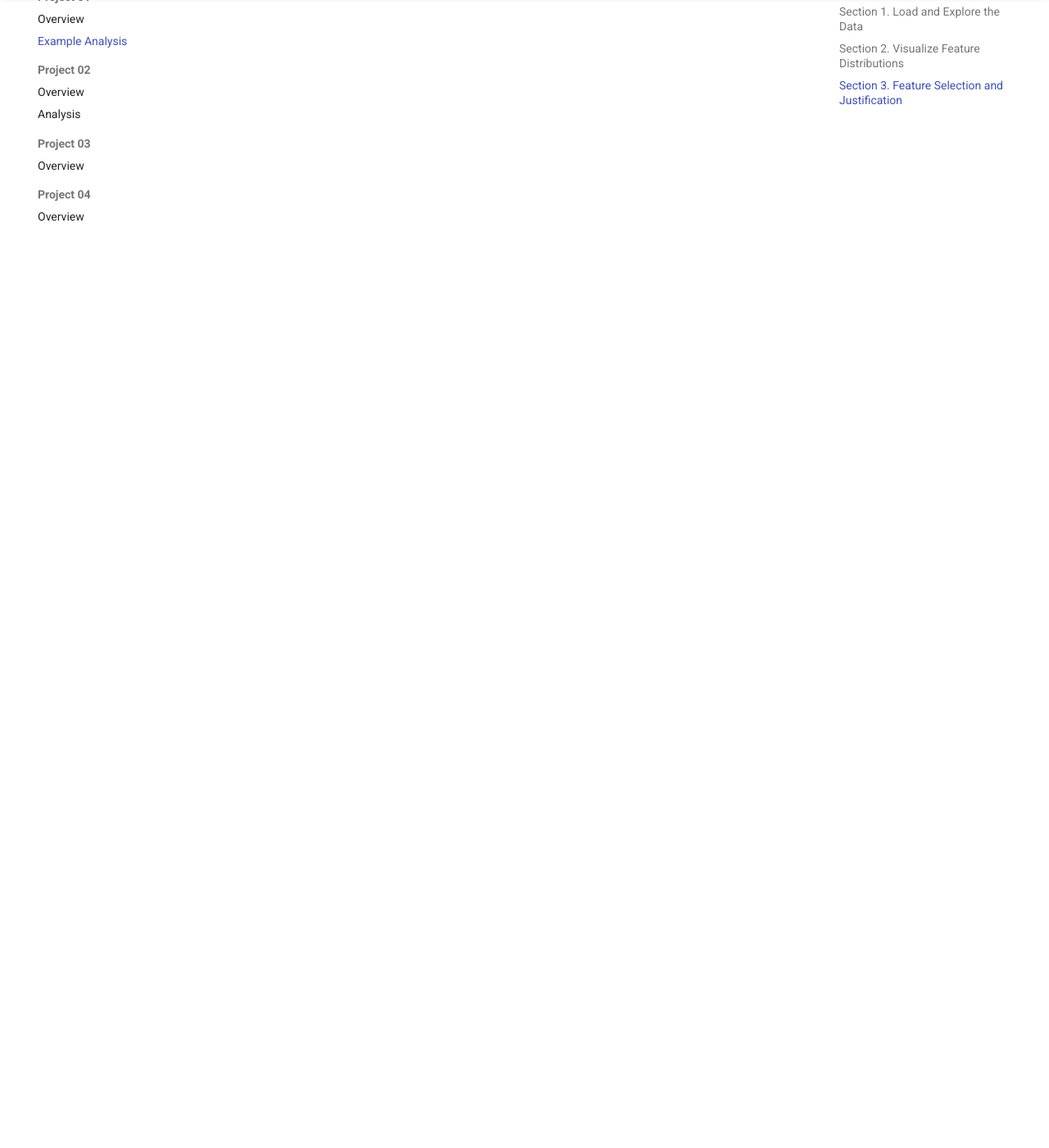
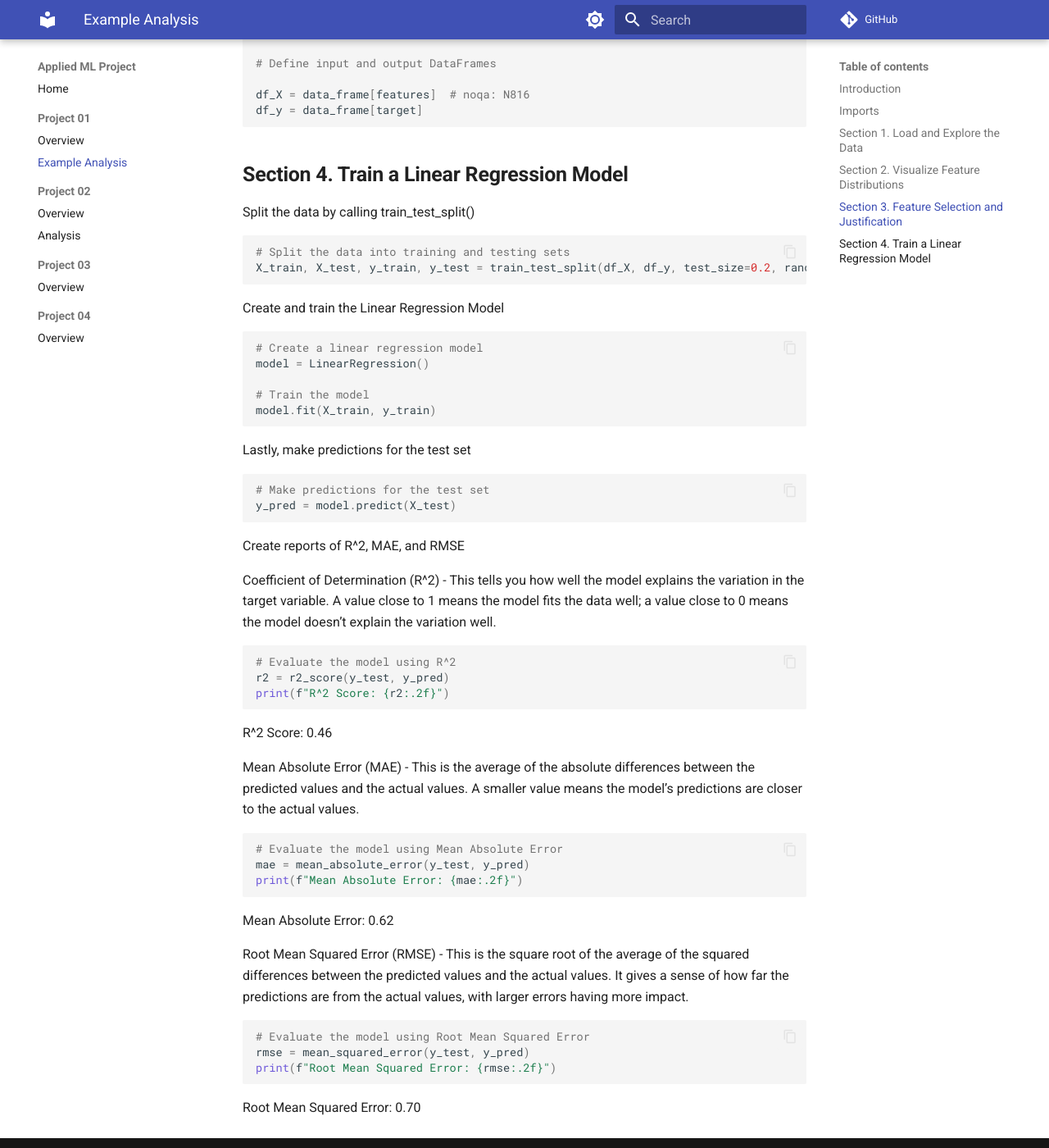
Before and after one commit to DMill31/applied-ml-miller, an MkDocs documentation site: the page built from docs/project01/EXAMPLE_ANALYSIS.md, in a window 1280 px wide and 1400 px high, scrolled down 7589 px. Shown: the whole window at 82% size. Built offline with MkDocs 1.6.1 and Material for MkDocs 9.7.7, drawn with Linux system fonts in a browser that asks for light colours; comment, search, counter and statistics services are not loaded; some of the changed text lies outside the part shown.

Commit message:
Added the rest of p1 analysis

````diff
--- a/docs/project01/EXAMPLE_ANALYSIS.md
+++ b/docs/project01/EXAMPLE_ANALYSIS.md
@@ -290,3 +290,68 @@ plt.show()
 ![scatter plots](image-10.png)
 
 ## **Section 3. Feature Selection and Justification**
+
+Select the input features and target and define X and y
+
+```python
+# Create a list of contributing features and the target variable
+features: list = ["MedInc","AveRooms"]
+target: str = "MedHouseVal"
+
+# Define input and output DataFrames
+
+df_X = data_frame[features]  # noqa: N816
+df_y = data_frame[target]
+```
+
+## **Section 4. Train a Linear Regression Model**
+
+Split the data by calling train_test_split()
+
+```python
+# Split the data into training and testing sets
+X_train, X_test, y_train, y_test = train_test_split(df_X, df_y, test_size=0.2, random_state=42)
+```
+
+Create and train the Linear Regression Model
+
+```python
+# Create a linear regression model
+model = LinearRegression()
+
+# Train the model
+model.fit(X_train, y_train)
+```
+
+Lastly, make predictions for the test set
+
+```python
+# Make predictions for the test set
+y_pred = model.predict(X_test)
+```
+
+Create reports of R^2, MAE, and RMSE
+
+Coefficient of Determination (R^2) - This tells you how well the model explains the variation in the target variable. A value close to 1 means the model fits the data well; a value close to 0 means the model doesn’t explain the variation well.
+```python
+# Evaluate the model using R^2
+r2 = r2_score(y_test, y_pred)
+print(f"R^2 Score: {r2:.2f}")
+```
+R^2 Score: 0.46
+
+Mean Absolute Error (MAE) - This is the average of the absolute differences between the predicted values and the actual values. A smaller value means the model’s predictions are closer to the actual values.
+```python
+# Evaluate the model using Mean Absolute Error
+mae = mean_absolute_error(y_test, y_pred)
+print(f"Mean Absolute Error: {mae:.2f}")
+```
+Mean Absolute Error: 0.62
+
+Root Mean Squared Error (RMSE) - This is the square root of the average of the squared differences between the predicted values and the actual values. It gives a sense of how far the predictions are from the actual values, with larger errors having more impact.
+```python
+# Evaluate the model using Root Mean Squared Error
+rmse = mean_squared_error(y_test, y_pred)
+print(f"Root Mean Squared Error: {rmse:.2f}")
+```
+Root Mean Squared Error: 0.70
````
